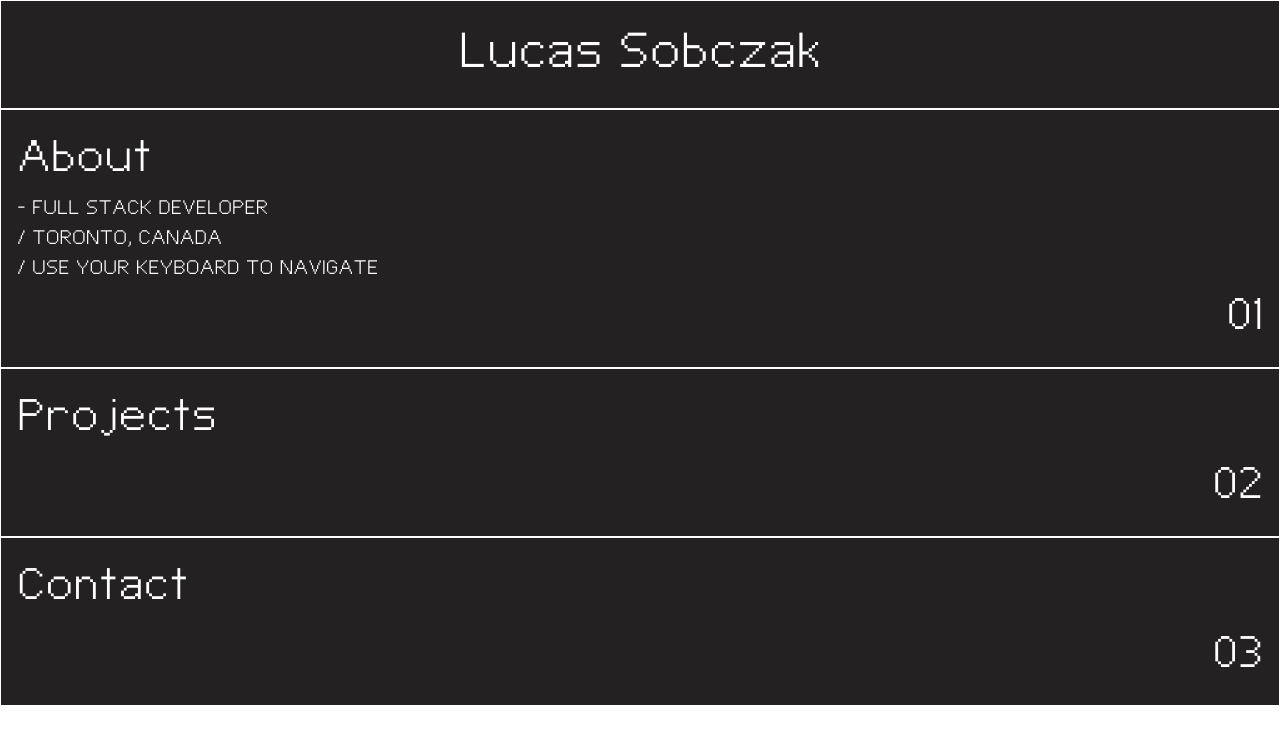
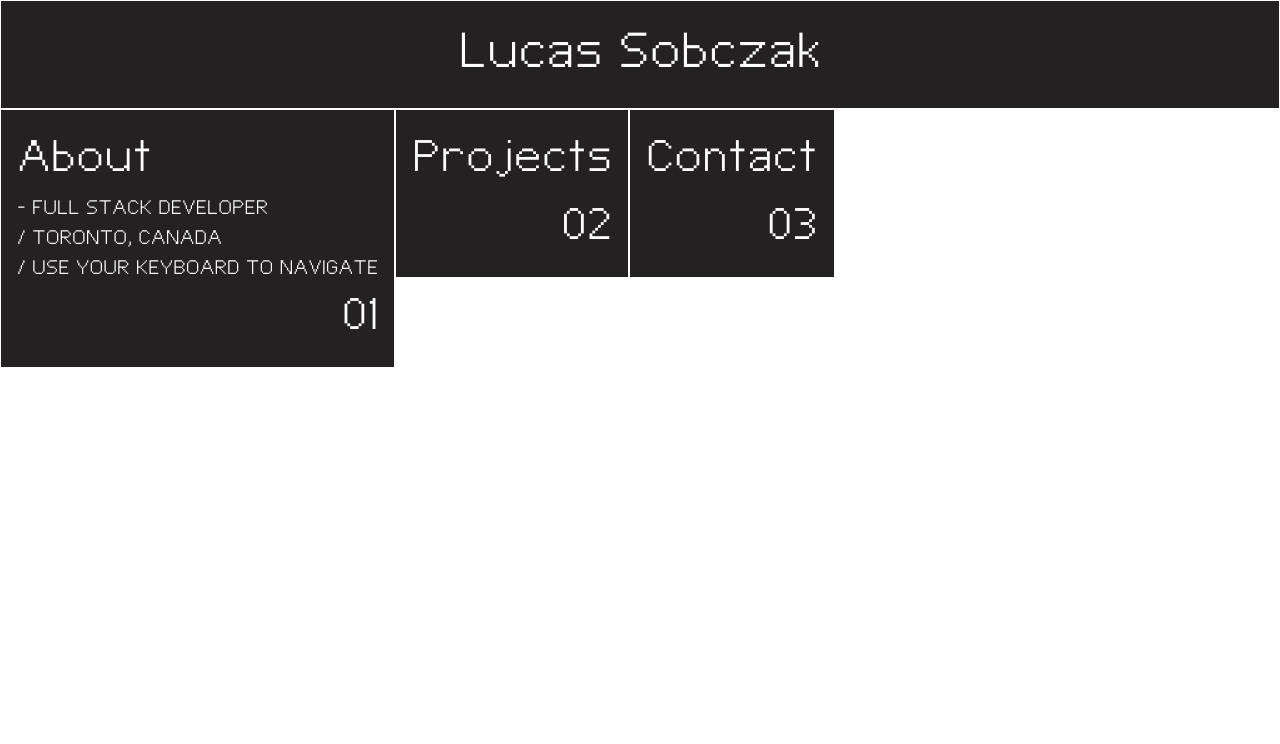
Before and after one commit to SobczakL/portfolio, a React (Vite) app: page /home in a window 1280 px wide. Shown: the top 744 px of the page. Built offline with nearby package versions, Linux system fonts and the light colour scheme.

Commit message:
testing new tile layouts

```diff
--- a/src/components/tileList/TileList.jsx
+++ b/src/components/tileList/TileList.jsx
@@ -5,22 +5,31 @@ import { useState, useEffect } from "react";
 
 export default function TileList({ viewData }) {
     const [activeTile, setActiveTile] = useState(Object.keys(viewData)[0]);
+    const [windowSize, setWindowSize] = useState(null)
 
     const handleTileClick = (key) => {
         setActiveTile(prevKey => (prevKey === key ? null : key));
     };
 
     useEffect(() => {
-        const handleResize = () => setActiveTile(window.innerWidth >= 768 ? Object.keys(viewData)[0] : null);
+        const handleResize = () => {
+            setActiveTile(window.innerWidth >= 1200 ? Object.keys(viewData)[0] : null);
+            setWindowSize(window.innerWidth)
+            console.log(window.innerWidth)
+        }
         window.addEventListener("resize", handleResize);
         return () => window.removeEventListener("resize", handleResize);
-    }, [viewData]);
+    }, []);
 
+
+    // --- TODO:
+    // Fix grid - currently not sizing correctly at all...
 
 
     return (
         <Box>
-            <Grid
+            {windowSize < 1200 ? (
+            <Flex
 
             >
                 {Object.entries(viewData).map(([key, { contentComponent: ContentComponent }], index) => (
@@ -36,7 +45,14 @@ export default function TileList({ viewData }) {
                         </Tile>
                     </Box>
                 ))}
-            </Grid>
+            </Flex>
+
+            ):
+            (
+            <p></p>
+
+            )
+            }
         </Box>
     );
 }
```
